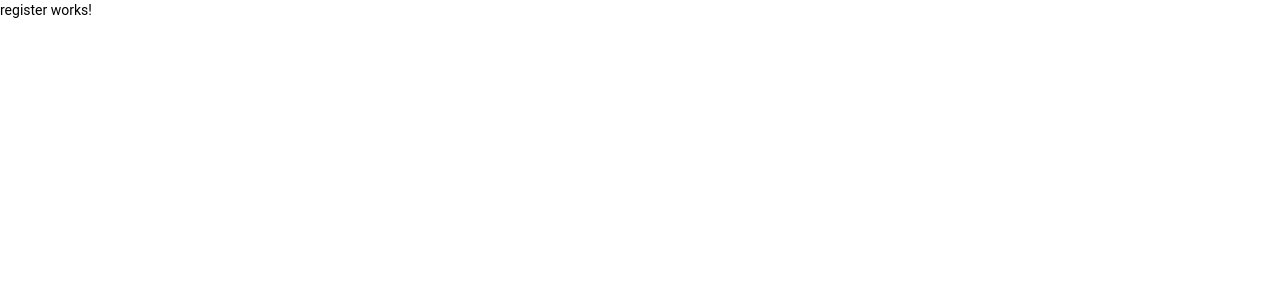
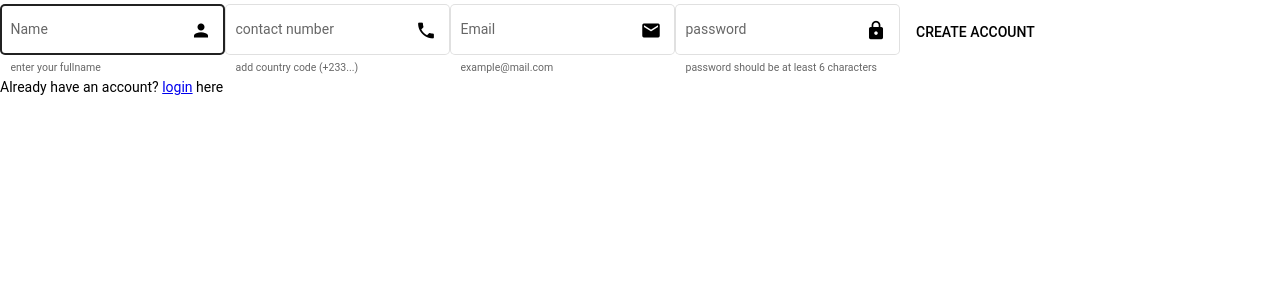
Before and after one commit to Amedzro-Elikplim/E-commerce, an Angular app: page /register in a window 1280 px wide. Shown: the top 300 px of the page. Built offline with nearby package versions, Linux system fonts and the light colour scheme.

Commit message:
Create signup form

```diff
--- a/src/app/components/auth/register/register.component.html
+++ b/src/app/components/auth/register/register.component.html
@@ -1 +1,40 @@
-<p>register works!</p>
+<div class="signup-container">
+  <div class="login-image"></div>
+  <form [formGroup]="signupInfo" (ngSubmit)="createUserAccount()" class="signup-form">
+
+    <mat-form-field  appearance="outline" class="form-field">
+      <mat-label>Name</mat-label>
+      <input formControlName="fullname" class="input" type="text" matInput placeholder="Enter fullname..."
+      />
+      <mat-icon class="icon" matSuffix>person</mat-icon>
+      <mat-hint>enter your fullname</mat-hint>
+    </mat-form-field>
+
+    <mat-form-field appearance="outline" class="form-field">
+      <mat-label>contact number</mat-label>
+      <input formControlName="contact" class="input" type="tel" matInput placeholder="Enter fullname..."
+      />
+      <mat-icon class="icon" matSuffix>phone</mat-icon>
+      <mat-hint>add country code (+233...)</mat-hint>
+    </mat-form-field>
+
+    <mat-form-field appearance="outline" class="form-field">
+      <mat-label>Email</mat-label>
+      <input formControlName="email" class="input" type="email" matInput placeholder="Enter email..."
+      />
+      <mat-icon class="icon" matSuffix>mail</mat-icon>
+      <mat-hint>example@mail.com</mat-hint>
+    </mat-form-field>
+
+    <mat-form-field class="form-field" appearance="outline">
+      <mat-label>password</mat-label>
+      <input formControlName="password" class="input" type="password" matInput placeholder="Enter password..."
+      />
+      <mat-icon class="icon" matSuffix>lock</mat-icon>
+      <mat-hint>password should be at least 6 characters</mat-hint>
+    </mat-form-field>
+
+    <button type="submit" mat-button class="signup-button">CREATE ACCOUNT</button>
+    <p class="prompt">Already have an account? <a routerLink="" class="signup-text">login</a>  here</p>
+  </form>
+</div>
```
